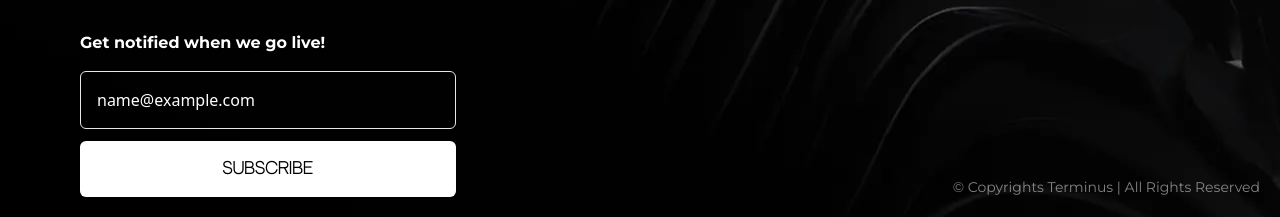
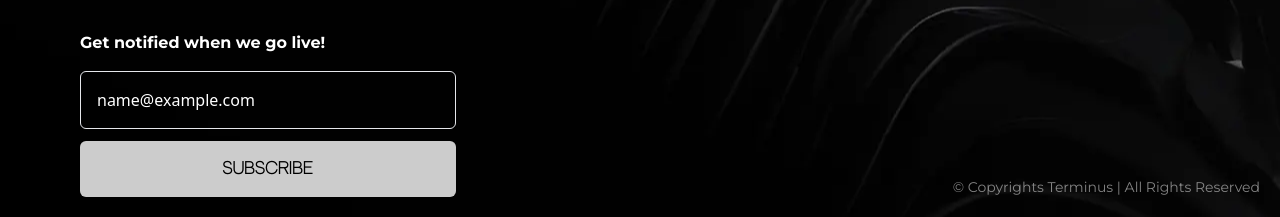
Before and after one commit to sanrree/terminus-coming-soon, a website: page index.html in a window 1280 px wide. Both pictures are taken after typing "name@example.com" into the empty fields and a click on the button "subscribe". Shown: the part 583-800 px from the top of the page. Drawn offline with nearby package versions, Linux system fonts and the light colour scheme; files whose address does not match are found by name.

Commit message:
submit bt updated

```diff
--- a/index.html
+++ b/index.html
@@ -64,11 +64,11 @@
             placeholder="EMAIL"
             class="mt-4 bg-transparent border stroke-white w-full rounded-md px-4 py-4"
           />
-          <button class="bg-white w-full mt-3 py-4 px-2 rounded-md">
+          <button id="submit-bt" class="bg-white w-full mt-3 py-4 px-2 rounded-md">
             <p class="text-black neutral-face">subscribe</p>
           </button>
         </form>
-        <div id="post-subscribe" class="mt-10 self-start hidden">
+        <div id="post-subscribe" class="mt-10 mb-10 self-start hidden">
           <p class="">Thanks so much for signing up!</p>
         </div>
       </aside>
--- a/src/script.js
+++ b/src/script.js
@@ -2,6 +2,8 @@ var form = document.getElementById("subscribe");
 
 async function handleSubmit(event) {
   event.preventDefault();
+  document.getElementById("submit-bt").setAttribute("disabled", true);
+  document.getElementById("submit-bt").style.opacity = 0.8;
   var status = document.getElementById("post-subscribe");
   var data = new FormData(event.target);
   fetch(event.target.action, {
```
